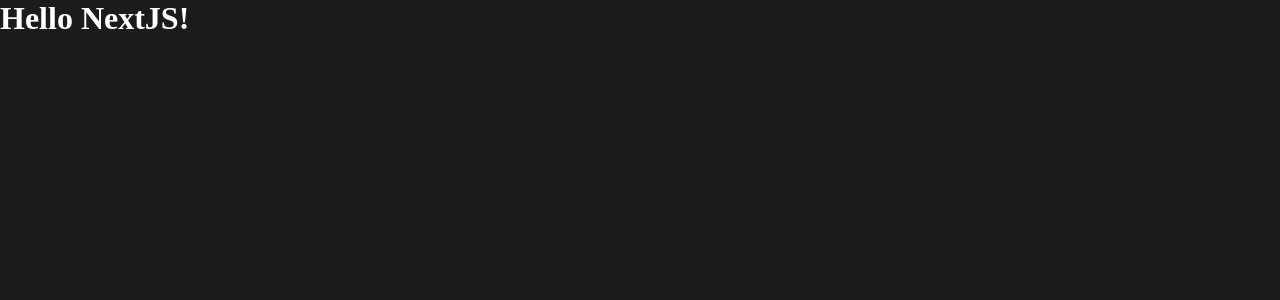
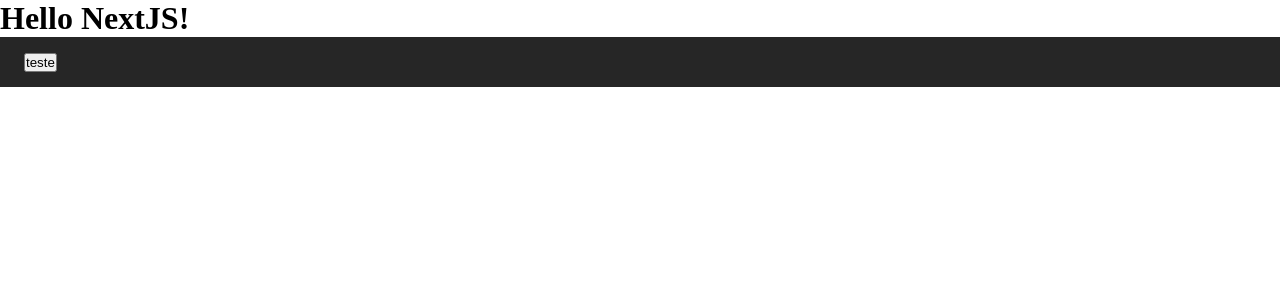
Before and after one commit to TheMath123/my-portfolio, a Next.js app: page / in a window 1280 px wide. Shown: the top 300 px of the page. Built offline with nearby package versions, Linux system fonts and the light colour scheme.

Commit message:
starting plans

```diff
--- a/package.json
+++ b/package.json
@@ -11,7 +11,8 @@
   "dependencies": {
     "next": "12.1.0",
     "react": "17.0.2",
-    "react-dom": "17.0.2"
+    "react-dom": "17.0.2",
+    "sass": "^1.49.9"
   },
   "devDependencies": {
     "@types/node": "^17.0.21",
--- /dev/null
+++ b/src/components/taskbar/index.tsx
@@ -0,0 +1,14 @@
+import styles from './taskbar.module.scss'
+
+export function Taskbar(){
+  return(
+    <div className={styles.container}>
+      <main></main>
+      <div className={styles.bar}>
+        <div className={styles.icons}>
+          <button>teste</button>
+        </div>
+      </div>
+    </div>
+  )
+}
--- /dev/null
+++ b/src/components/taskbar/taskbar.module.scss
@@ -0,0 +1,22 @@
+.container {
+  display: grid;
+  grid-template-rows: 1fr 50px;
+
+  main {
+    display: flex;
+    flex: 1;
+  }
+
+  .bar{
+    display: flex;
+    justify-content: flex-start;
+    align-items: center;
+    background: var(--color1);
+
+    .icons {
+      display: flex;
+      justify-content: space-around;
+      padding-left: 1.5rem;
+    }
+  }
+}
--- a/pages/_app.tsx
+++ b/src/pages/_app.tsx
@@ -1,4 +1,4 @@
-import '../styles/globals.css'
+import '../styles/globals.scss'
 
 function MyApp({ Component, pageProps }) {
   return <Component {...pageProps} />
--- a/pages/index.tsx
+++ b/src/pages/index.tsx
@@ -1,8 +1,10 @@
 import Head from 'next/head'
 import Image from 'next/image'
+import { Taskbar } from '../components/taskbar'
 
 export default function Home() {
   return (<>
     <h1>Hello NextJS!</h1>
+    <Taskbar/>
   </>)
 }
--- /dev/null
+++ b/src/styles/globals.scss
@@ -0,0 +1,22 @@
+* {
+  padding: 0;
+  margin: 0;
+  box-sizing: border-box;
+  // background-image: url('/wallpaper.jpg') no-repeat;
+}
+
+:root {
+  //Colors
+  --color1: #262626;
+  --color2: #35363A;
+
+  //Gradients
+  --gradient: linear-gradient(180deg, #E8E8E8 0%, #CFCFCF 100%);
+  --gradient2: linear-gradient(168.51deg, #353635 8%, #313236 92.26%);
+
+
+  //Box Shadows Templates
+  --shadowColor: #C4C4C4;
+  --shadow: 0px 0px 6px 2px rgba(0, 0, 0, 0.25);
+
+}
--- a/styles/globals.css
+++ /dev/null
@@ -1,7 +0,0 @@
-* {
-  padding: 0;
-  margin: 0;
-  box-sizing: border-box;
-  background: #1b1b1b;
-  color: #ffffff;
-}
```
Also changed, not shown: public/wallpaper.jpg (added), src/components/iconbar/index.tsx (added), 1 other file (tests, documents, lock files or other folders).
